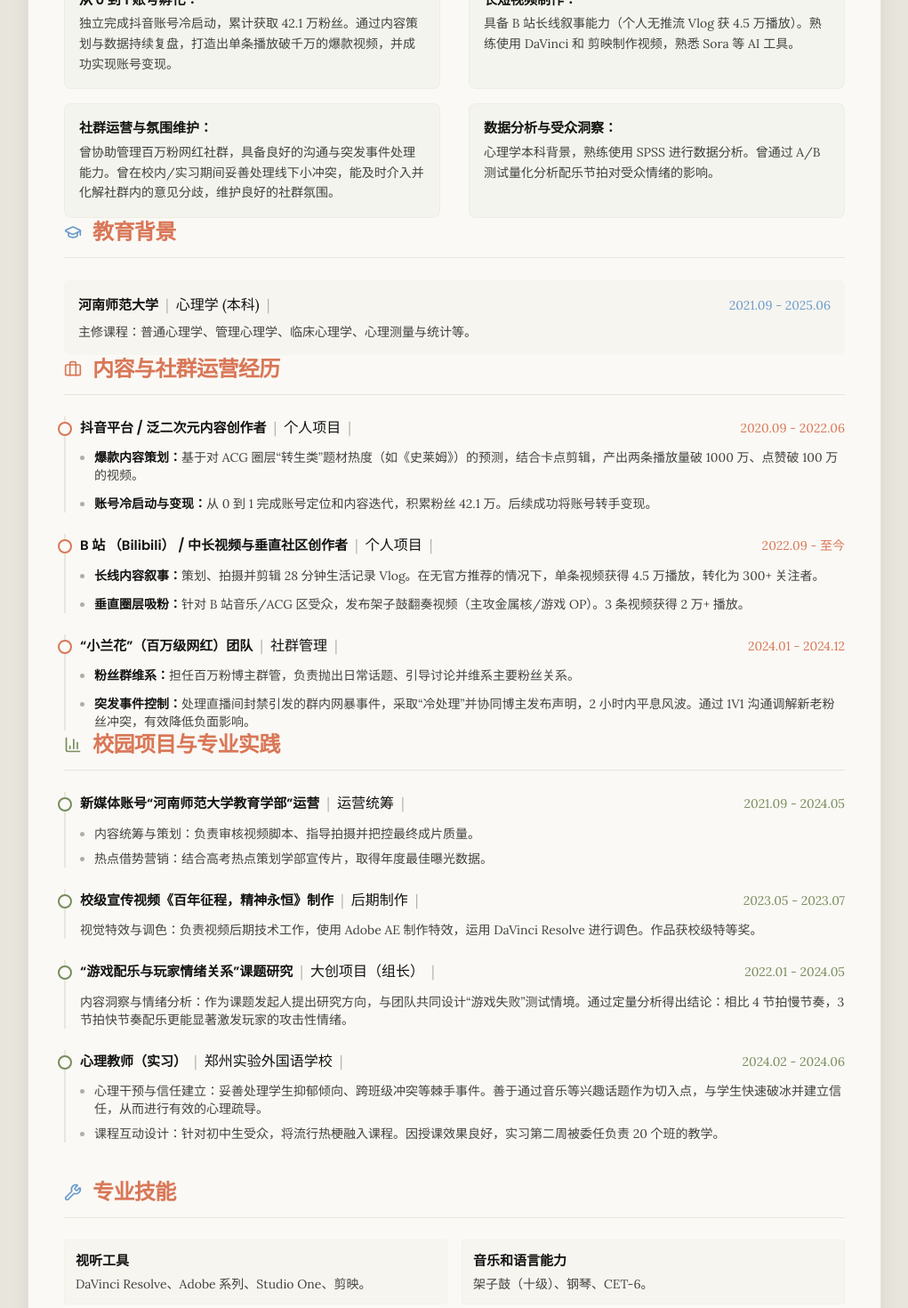
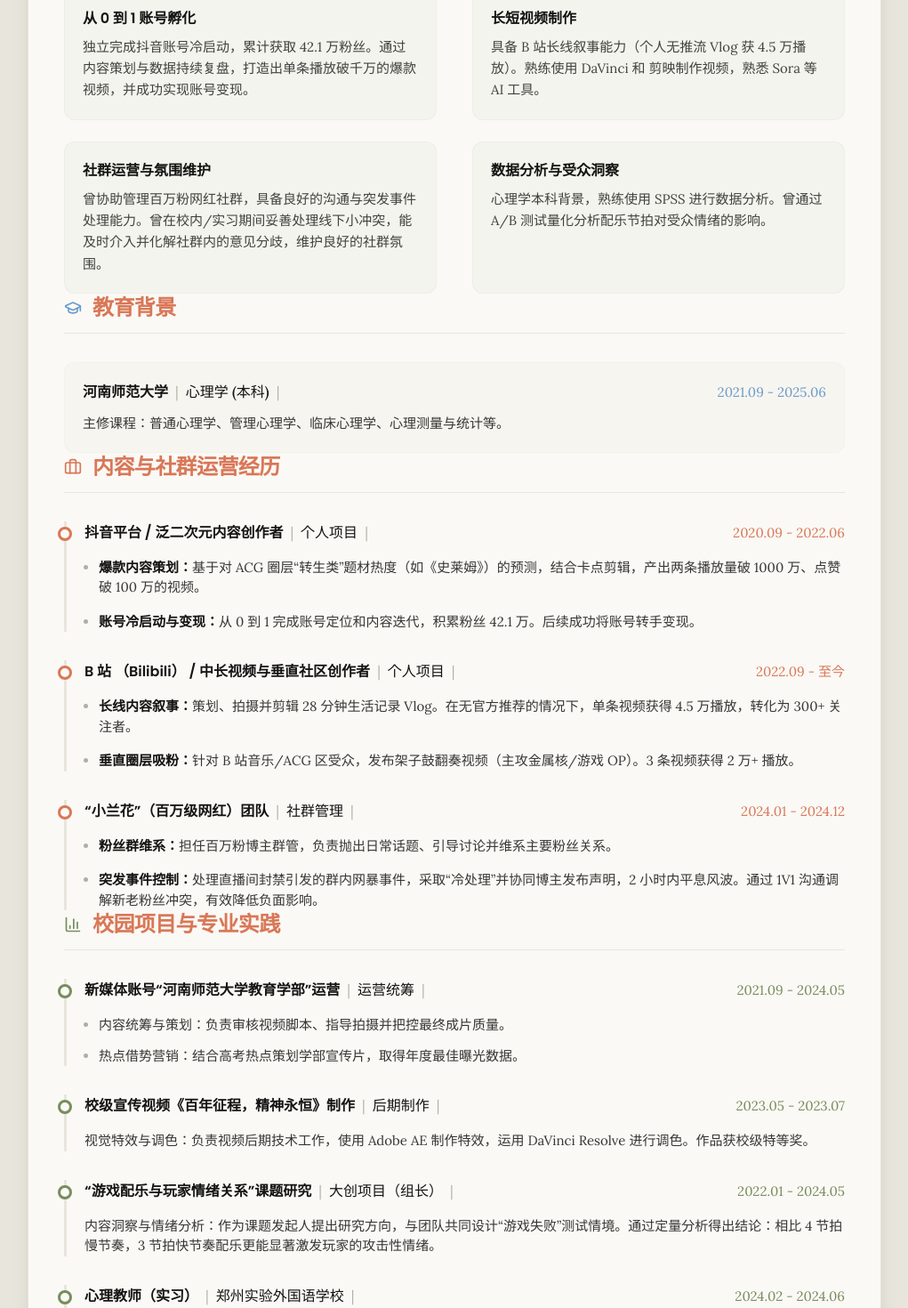
Before and after one commit to klion72/zhaoboyang-resume, a React (Vite) app: page / in a window 1280 px wide. Shown: the part 580-2050 px from the top of the page at 89% size, without its empty margins (129-1150 px from the left). Built offline with nearby package versions, Linux system fonts and the light colour scheme.

Commit message:
design: refine internal component spacing and typography scales for better spatial composition

```diff
--- a/src/components/CampusProjects.tsx
+++ b/src/components/CampusProjects.tsx
@@ -7,25 +7,25 @@ const CampusProjects: React.FC = () => {
       <h2 className="section-title">
         <BarChart3 size={20} className="text-tertiary" /> 校园项目与专业实践
       </h2>
-      <div className="flex flex-col gap-6">
+      <div className="flex flex-col gap-8">
         {resumeData.campusProjects.map((project, index) => (
-          <div key={index} className="flex flex-col gap-3 relative pl-4 border-l-2 border-anthropic-light-gray hover:border-tertiary transition-colors">
-            <div className="absolute -left-[9px] top-1.5 w-4 h-4 rounded-full bg-anthropic-light border-2 border-tertiary"></div>
+          <div key={index} className="flex flex-col gap-4 relative pl-5 border-l-[3px] border-anthropic-light-gray hover:border-tertiary transition-colors">
+            <div className="absolute -left-[10.5px] top-1.5 w-4 h-4 rounded-full bg-anthropic-light border-[3px] border-tertiary"></div>
             <div className="flex flex-wrap items-baseline gap-2">
-              <span className="font-headings font-semibold text-anthropic-dark text-[15px]">{project.title}</span>
+              <span className="font-headings font-semibold text-anthropic-dark text-base">{project.title}</span>
               <span className="text-anthropic-mid">|</span>
-              <span className="text-anthropic-dark">{project.role}</span>
+              <span className="text-anthropic-dark font-medium">{project.role}</span>
               <span className="text-anthropic-mid hidden sm:inline">|</span>
-              <span className="text-tertiary text-sm sm:ml-auto">{project.period}</span>
+              <span className="text-tertiary text-[15px] sm:ml-auto">{project.period}</span>
             </div>
             {project.items ? (
-              <ul className="list-disc list-outside pl-4 space-y-2 text-sm text-anthropic-dark/80">
+              <ul className="list-disc list-outside pl-4 space-y-3 text-[15px] text-anthropic-dark/85">
                 {project.items.map((item, idx) => (
                   <li key={idx} className="marker:text-anthropic-mid">{item}</li>
                 ))}
               </ul>
             ) : (
-              <p className="text-sm text-anthropic-dark/80">{project.content}</p>
+              <p className="text-[15px] text-anthropic-dark/85">{project.content}</p>
             )}
           </div>
         ))}
--- a/src/components/CoreAdvantages.tsx
+++ b/src/components/CoreAdvantages.tsx
@@ -7,11 +7,11 @@ const CoreAdvantages: React.FC = () => {
       <h2 className="section-title">
         <Star size={20} className="fill-primary text-primary" /> 核心优势
       </h2>
-      <div className="grid grid-cols-1 md:grid-cols-2 gap-x-8 gap-y-4">
+      <div className="grid grid-cols-1 md:grid-cols-2 gap-x-10 gap-y-6">
         {resumeData.coreAdvantages.map((advantage, index) => (
-          <div key={index} className="flex flex-col gap-1 p-4 bg-anthropic-light-gray/30 rounded-lg border border-anthropic-light-gray/50 hover:border-primary/30 transition-colors">
-            <span className="font-headings font-semibold text-anthropic-dark text-[15px]">{advantage.title}：</span>
-            <p className="text-sm text-anthropic-dark/80 leading-relaxed">{advantage.description}</p>
+          <div key={index} className="flex flex-col gap-2 p-5 bg-anthropic-light-gray/30 rounded-xl border border-anthropic-light-gray/50 hover:border-primary/30 transition-colors">
+            <span className="font-headings font-semibold text-anthropic-dark text-base">{advantage.title}</span>
+            <p className="text-[15px] text-anthropic-dark/80 leading-relaxed">{advantage.description}</p>
           </div>
         ))}
       </div>
--- a/src/components/Education.tsx
+++ b/src/components/Education.tsx
@@ -7,17 +7,17 @@ const Education: React.FC = () => {
       <h2 className="section-title">
         <GraduationCap size={20} className="text-secondary" /> 教育背景
       </h2>
-      <div className="flex flex-col gap-2">
+      <div className="flex flex-col gap-4">
         {resumeData.education.map((edu, index) => (
-          <div key={index} className="flex flex-col gap-1 p-4 bg-anthropic-light-gray/20 rounded-lg">
+          <div key={index} className="flex flex-col gap-2 p-5 bg-anthropic-light-gray/20 rounded-xl border border-anthropic-light-gray/30">
             <div className="flex flex-wrap items-baseline gap-2">
-              <span className="font-headings font-semibold text-anthropic-dark text-[15px]">{edu.school}</span>
+              <span className="font-headings font-semibold text-anthropic-dark text-base">{edu.school}</span>
               <span className="text-anthropic-mid">|</span>
-              <span className="text-anthropic-dark">{edu.major} ({edu.degree})</span>
+              <span className="text-anthropic-dark font-medium">{edu.major} ({edu.degree})</span>
               <span className="text-anthropic-mid hidden sm:inline">|</span>
-              <span className="text-secondary text-sm sm:ml-auto">{edu.period}</span>
+              <span className="text-secondary text-[15px] sm:ml-auto">{edu.period}</span>
             </div>
-            <p className="text-sm text-anthropic-dark/80 mt-1">主修课程：{edu.courses}</p>
+            <p className="text-[15px] text-anthropic-dark/85 mt-1">主修课程：{edu.courses}</p>
           </div>
         ))}
       </div>
--- a/src/components/Skills.tsx
+++ b/src/components/Skills.tsx
@@ -7,11 +7,11 @@ const Skills: React.FC = () => {
       <h2 className="section-title">
         <Wrench size={20} className="text-secondary" /> 专业技能
       </h2>
-      <div className="grid grid-cols-1 md:grid-cols-2 gap-4">
+      <div className="grid grid-cols-1 md:grid-cols-2 gap-6">
         {resumeData.skills.map((skill, index) => (
-          <div key={index} className="flex flex-col gap-1 p-3 bg-anthropic-light-gray/20 rounded border border-anthropic-light-gray/30">
-            <span className="font-headings font-semibold text-anthropic-dark text-[15px]">{skill.category}</span>
-            <p className="text-sm text-anthropic-dark/80">{skill.content}</p>
+          <div key={index} className="flex flex-col gap-1.5 p-4 bg-anthropic-light-gray/20 rounded-xl border border-anthropic-light-gray/30">
+            <span className="font-headings font-semibold text-anthropic-dark text-base">{skill.category}</span>
+            <p className="text-[15px] text-anthropic-dark/85">{skill.content}</p>
           </div>
         ))}
       </div>
--- a/src/components/WorkExperience.tsx
+++ b/src/components/WorkExperience.tsx
@@ -7,18 +7,18 @@ const WorkExperience: React.FC = () => {
       <h2 className="section-title">
         <Briefcase size={20} className="text-primary" /> 内容与社群运营经历
       </h2>
-      <div className="flex flex-col gap-6">
+      <div className="flex flex-col gap-8">
         {resumeData.workExperience.map((exp, index) => (
-          <div key={index} className="flex flex-col gap-3 relative pl-4 border-l-2 border-anthropic-light-gray hover:border-primary transition-colors">
-            <div className="absolute -left-[9px] top-1.5 w-4 h-4 rounded-full bg-anthropic-light border-2 border-primary"></div>
+          <div key={index} className="flex flex-col gap-4 relative pl-5 border-l-[3px] border-anthropic-light-gray hover:border-primary transition-colors">
+            <div className="absolute -left-[10.5px] top-1.5 w-4 h-4 rounded-full bg-anthropic-light border-[3px] border-primary"></div>
             <div className="flex flex-wrap items-baseline gap-2">
-              <span className="font-headings font-semibold text-anthropic-dark text-[15px]">{exp.company}</span>
+              <span className="font-headings font-semibold text-anthropic-dark text-base">{exp.company}</span>
               <span className="text-anthropic-mid">|</span>
-              <span className="text-anthropic-dark">{exp.role}</span>
+              <span className="text-anthropic-dark font-medium">{exp.role}</span>
               <span className="text-anthropic-mid hidden sm:inline">|</span>
-              <span className="text-primary text-sm sm:ml-auto">{exp.period}</span>
+              <span className="text-primary text-[15px] sm:ml-auto">{exp.period}</span>
             </div>
-            <ul className="list-disc list-outside pl-4 space-y-3 text-sm text-anthropic-dark/80">
+            <ul className="list-disc list-outside pl-4 space-y-4 text-[15px] text-anthropic-dark/85">
               {exp.highlights.map((highlight, idx) => (
                 <li key={idx} className="marker:text-anthropic-mid">
                   <div>
--- a/src/styles/globals.css
+++ b/src/styles/globals.css
@@ -25,11 +25,11 @@
 
 @layer components {
   .section-container {
-    @apply mt-10;
+    @apply mt-12;
   }
 
   .section-title {
-    @apply text-2xl font-headings font-semibold text-primary flex items-center gap-3 mb-6 border-b border-anthropic-light-gray pb-3;
+    @apply text-2xl font-headings font-semibold text-primary flex items-center gap-3 mb-8 border-b border-anthropic-light-gray pb-3;
   }
 }
 
```
